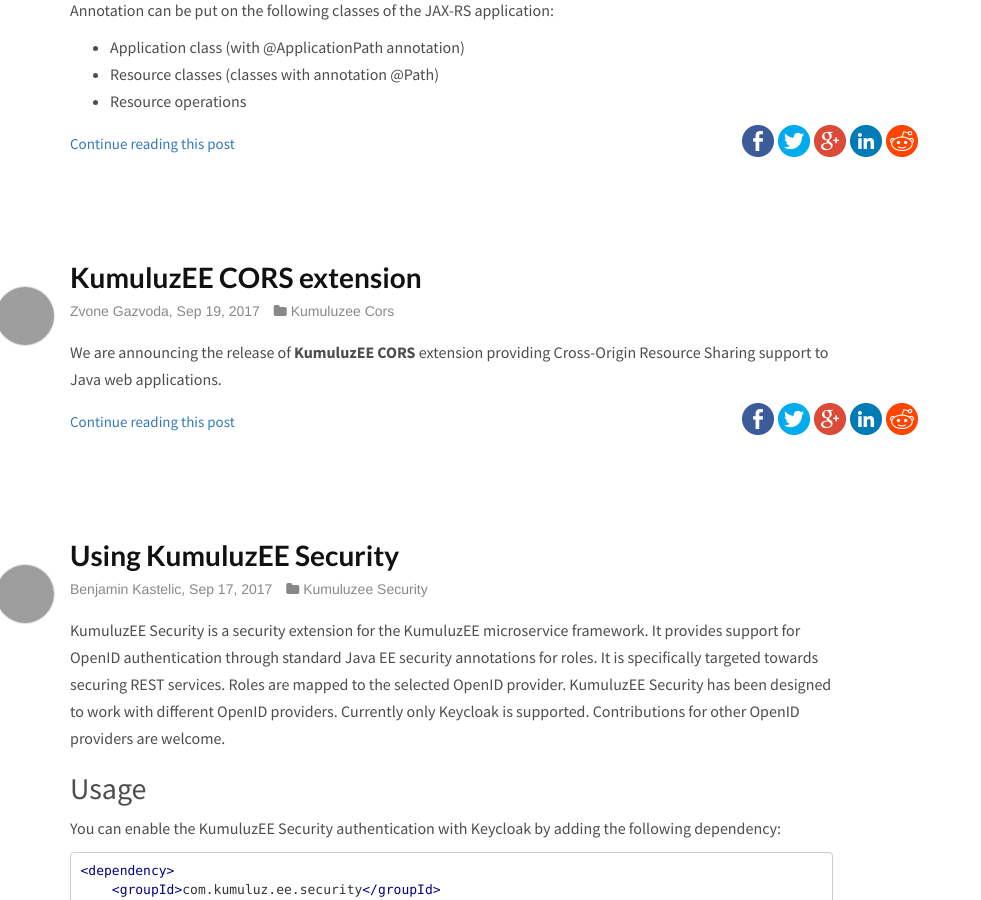
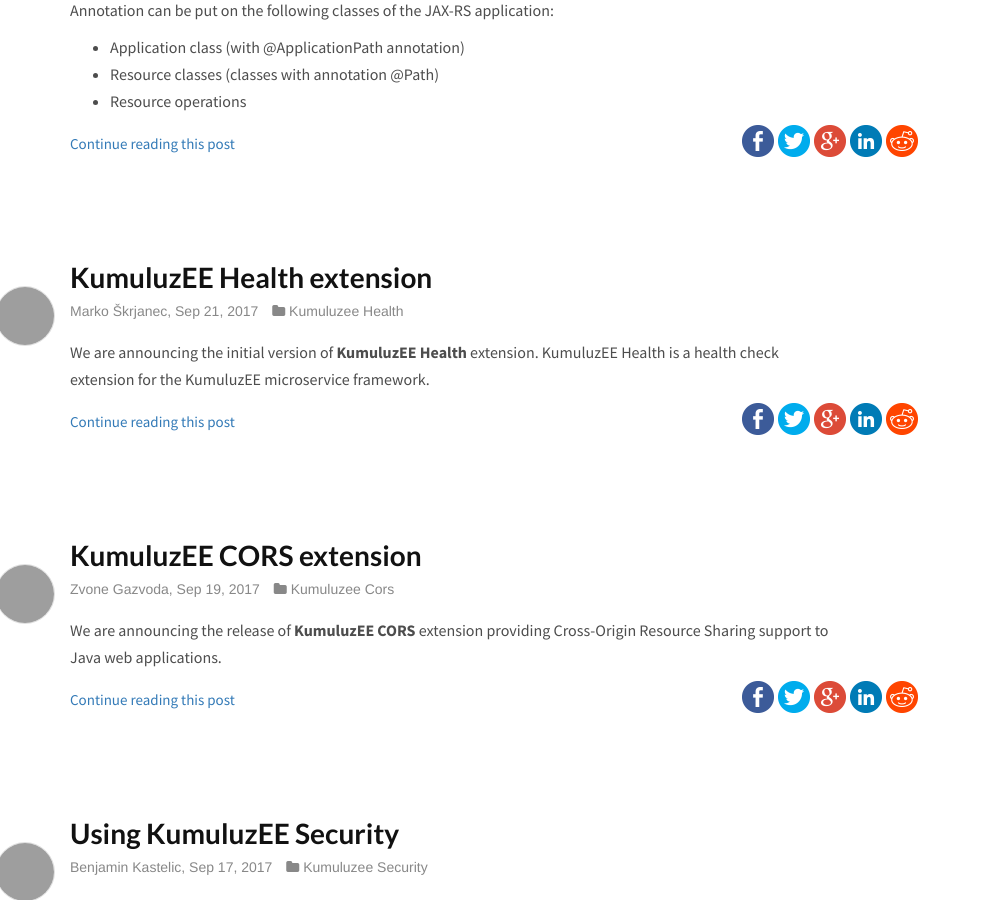
Before and after one commit to kumuluz/blog.sunesis.si, a Jekyll site: the page built from index.html, in a window 1280 px wide and 900 px high, scrolled down 6040 px. Shown: the whole window, without its empty margins (0-981 px from the left). Built offline with Jekyll 4.4.1, drawn with Linux system fonts in a browser that asks for light colours; grey boxes are pictures that could not be loaded.

Commit message:
KumuluzEE Health

```diff
--- a/_data/authors.yml
+++ b/_data/authors.yml
@@ -41,3 +41,7 @@
     name: Matija Kljun
     email: matija.kljun@cloud.si
     github: matijaklj
+skrjanec:
+    name: Marko Škrjanec
+    email: marko.skrjanec@cloud.si
+    github: skrjanec
--- /dev/null
+++ b/_posts/2017-09-21-kumuluzee-health-initial.markdown
@@ -0,0 +1,16 @@
+---
+layout: post
+title:  "KumuluzEE Health extension"
+date:   2017-09-21
+author: skrjanec
+categories: [KumuluzEE, Health]
+tags: [KumuluzEE Health, microprofile-health]
+---
+
+We are announcing the initial version of **KumuluzEE Health** extension. KumuluzEE Health is a health check extension for the KumuluzEE microservice framework.
+
+<!--more-->
+
+It provides easy, consistent and unified way of performing health checking on microservices and exposing health information to be used by monitoring and container orchestration environments such as Kubernetes. KumuluzEE Health is fully compliant with Kubernetes and has been extensively tested to work in Kubernetes.
+
+More details at [KumuluzEE Health](https://github.com/kumuluz/kumuluzee-health/blob/master/README.md).
```
